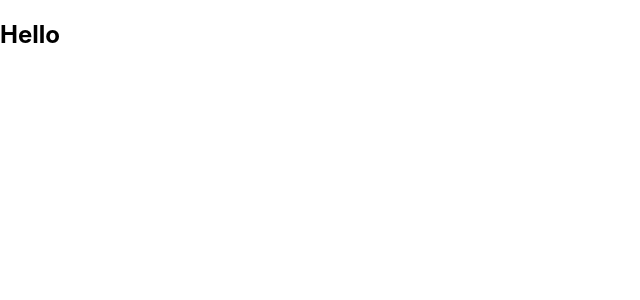
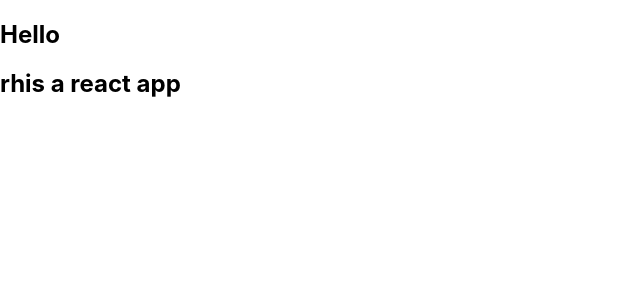
Before and after one commit to mihayounas/React-, a React (Create React App) app in the folder new-app/: page / in a window 1280 px wide. Shown: the top 300 px of the page, without its empty margins (0-640 px from the left). Built offline with nearby package versions, Linux system fonts and the light colour scheme.

Commit message:
working on the app

```diff
--- a/new-app/src/App.js
+++ b/new-app/src/App.js
@@ -5,6 +5,8 @@ function App() {
   return (
     <div>
       <h2>Hello</h2>
+      <h2>rhis a react app</h2>
+
     </div>
   );
 }
```
